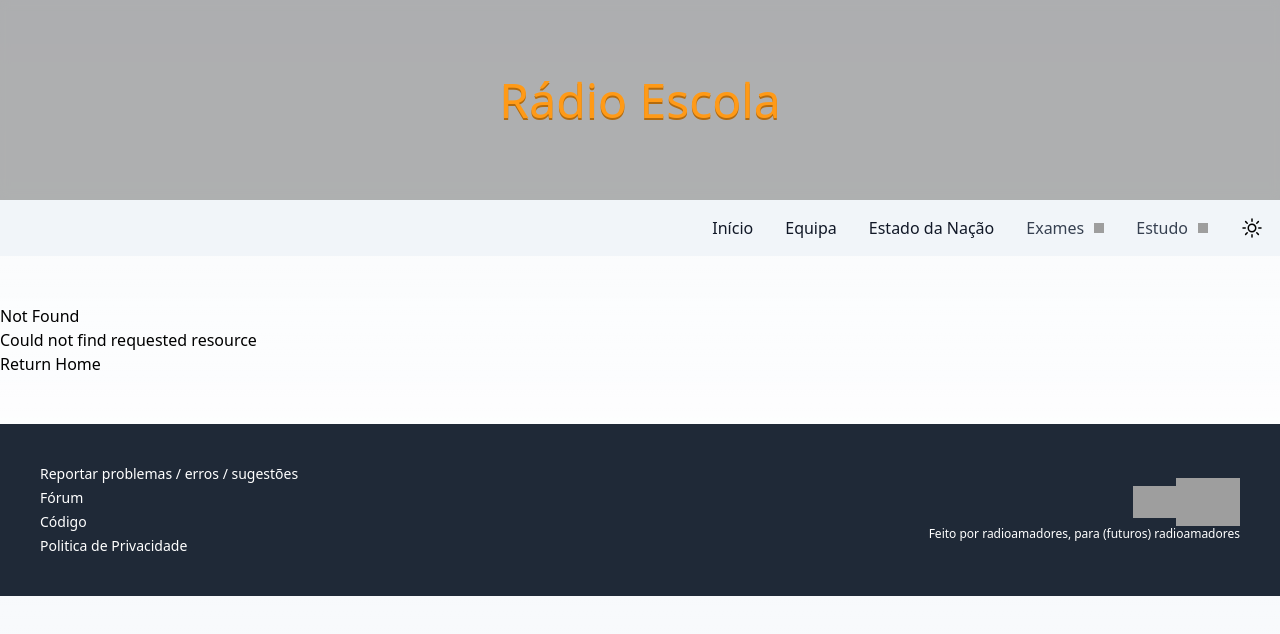
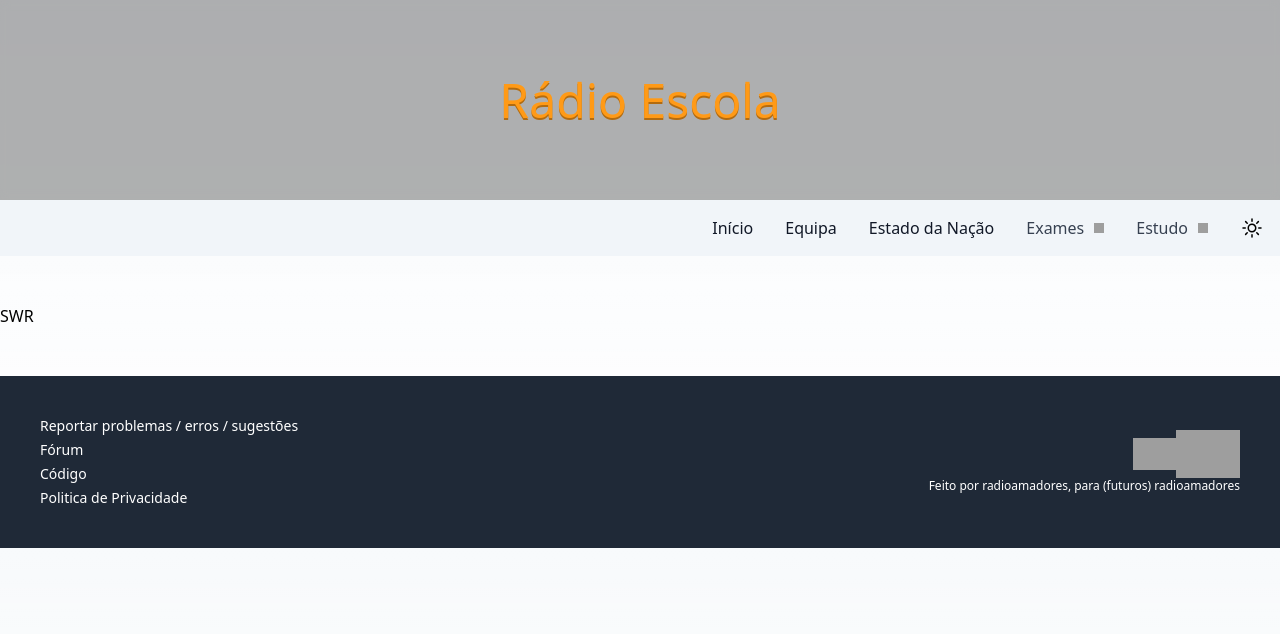
Before and after one commit to RadioEscola-pt/radioescola, a Next.js app in the folder radioescola/: page /tutorial/SWR in a window 1280 px wide. Before the commit this address had no page. Shown: the top 634 px of the page. Built offline with nearby package versions, Linux system fonts and the light colour scheme; grey boxes are pictures that could not be loaded.

Commit message:
add initial rfc for loading guides

```diff
--- /dev/null
+++ b/radioescola/src/app/tutorial/[nome]/page.tsx
@@ -0,0 +1,9 @@
+import React from 'react'
+
+export default async function Page({ params }: { params: { nome: string } }) {
+
+
+  return (
+    <div>{params.nome}</div>
+  )
+}
```
